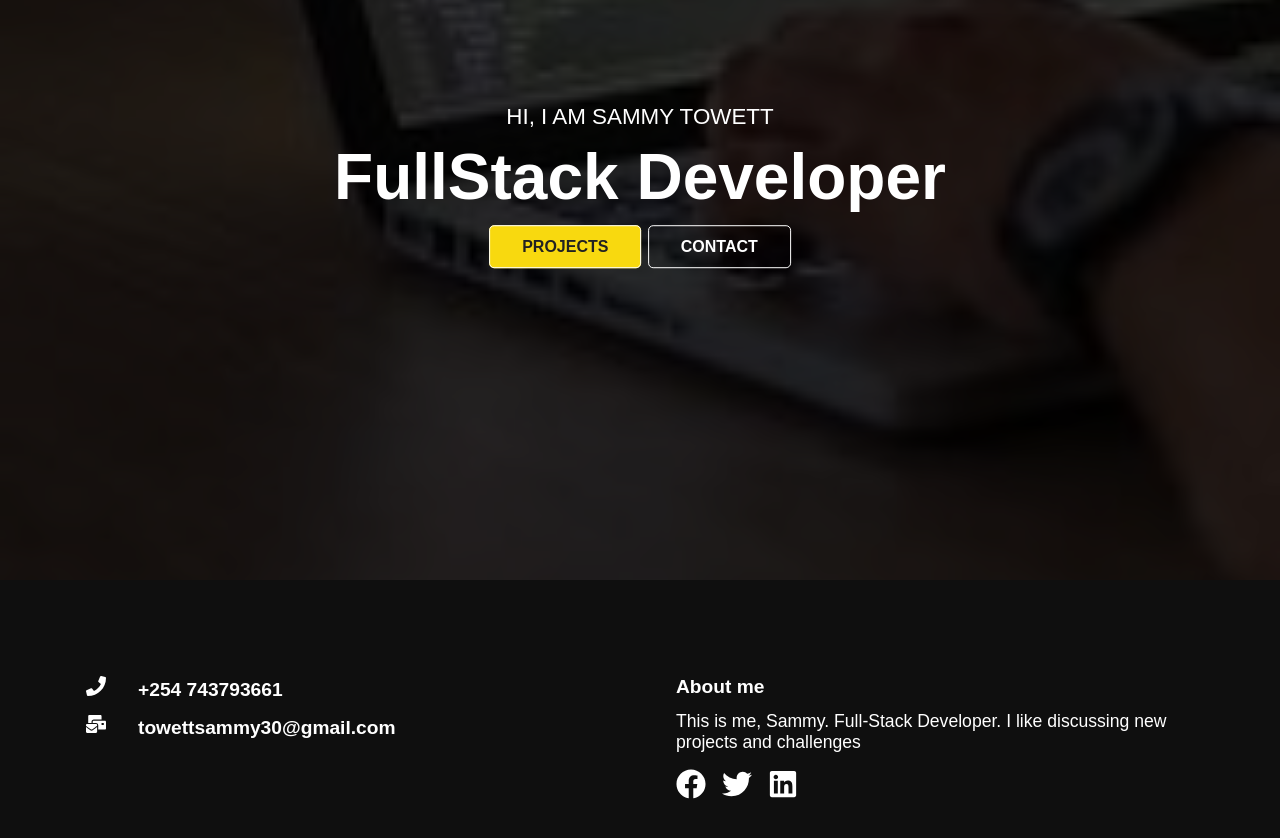
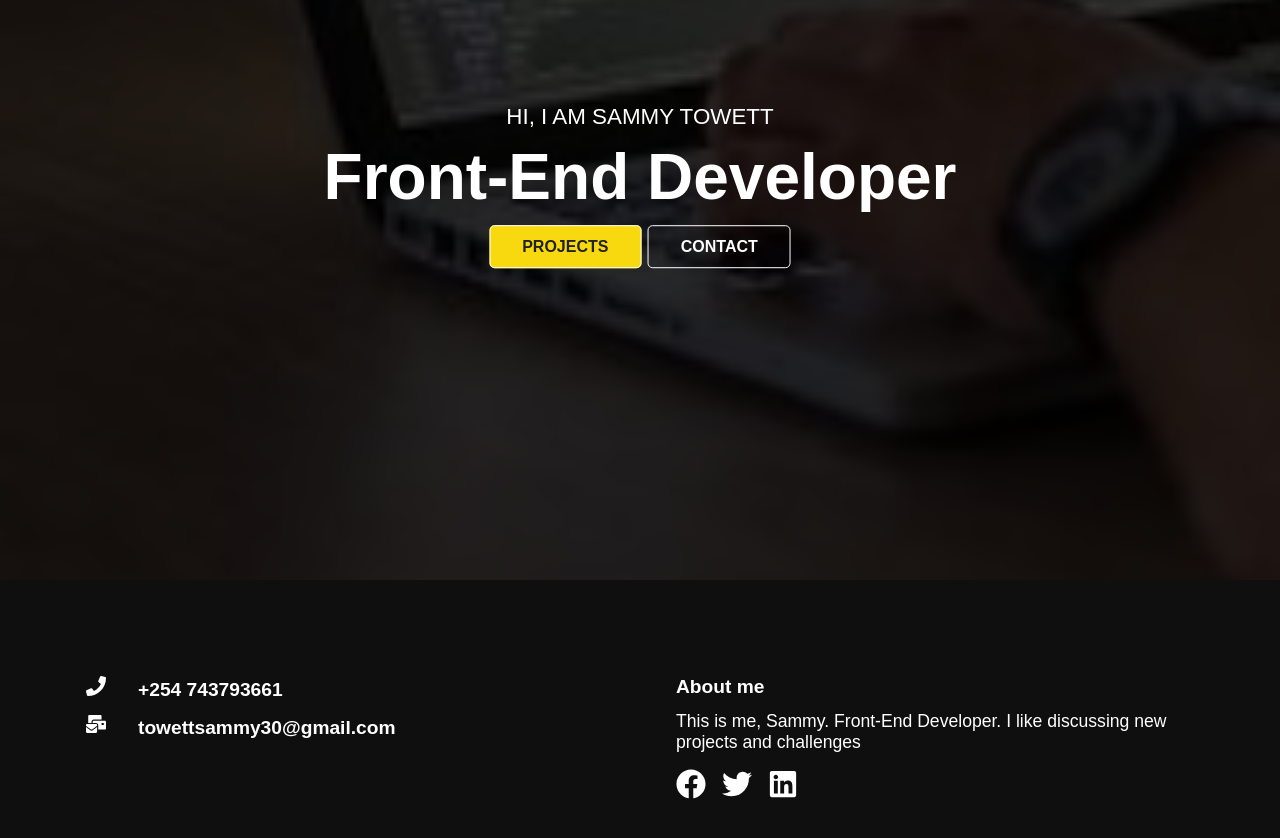
Before and after one commit to Sammy3000/my-portfolio, a React (Create React App) app: page / in a window 1280 px wide. Shown: the part 220-1058 px from the top of the page. Built offline with nearby package versions, Linux system fonts and the light colour scheme.

Commit message:
Modify developer role

```diff
--- a/src/components/Footer.js
+++ b/src/components/Footer.js
@@ -35,8 +35,8 @@ const Footer = () => (
       <div className="right">
         <h3>About me</h3>
         <p>
-          This is me, Sammy. Full-Stack Developer. I like discussing new
-          projects and challenges
+          This is me, Sammy. Front-End Developer. I like discussing new projects
+          and challenges
         </p>
 
         <div className="social">
--- a/src/components/Heroimg.js
+++ b/src/components/Heroimg.js
@@ -14,7 +14,7 @@ const Heroimg = () => (
     </div>
     <div className="content">
       <p>Hi, I am Sammy Towett</p>
-      <h1>FullStack Developer</h1>
+      <h1>Front-End Developer</h1>
       <div>
         <Link
           to="/projects"
--- a/src/routes/About.js
+++ b/src/routes/About.js
@@ -8,7 +8,7 @@ const About = () => (
     <Navbar />
     <Heroimg2
       heading="ABOUT."
-      text="I'm a friendly full-stack developer"
+      text="I'm a friendly Front-End Developer"
     />
     <Footer />
   </div>
```
